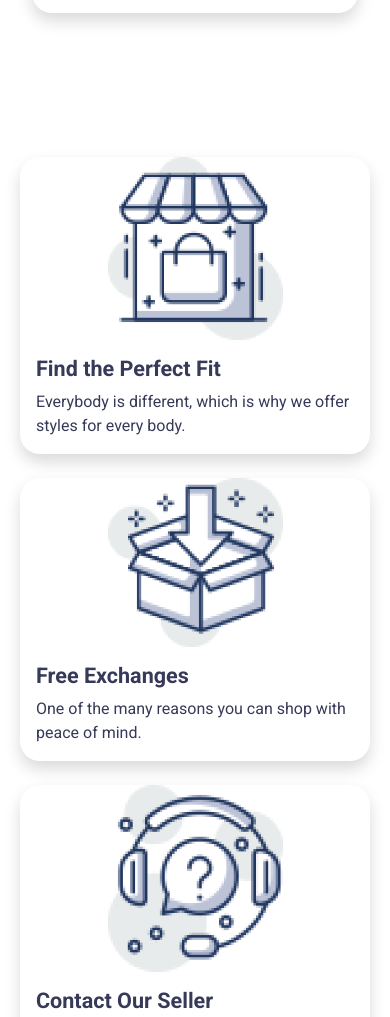
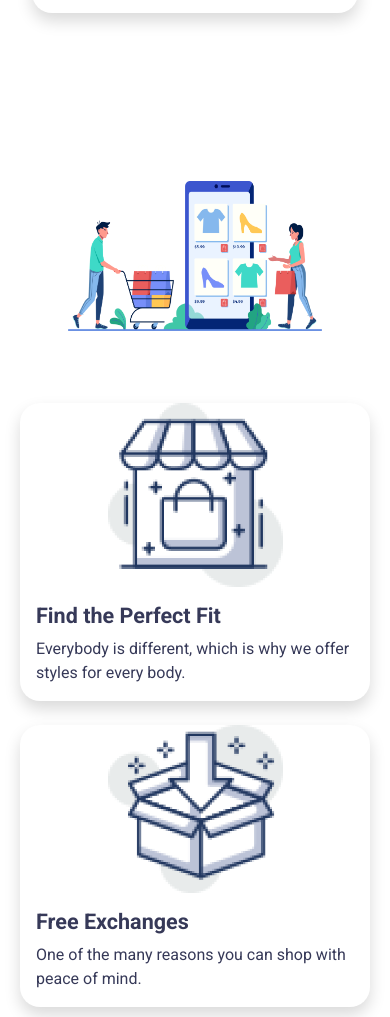
Before and after one commit to devnoman01/Ecommerce-Site-Bootstrap, a plain HTML site: page index.html in a window 390 px wide. Shown: the part 4364-5381 px from the top of the page. Drawn offline with Linux system fonts and the light colour scheme.

Commit message:
Responsive view order change complete

```diff
--- a/css/style.css
+++ b/css/style.css
@@ -75,4 +75,10 @@ header{
         text-align: center;
         font-size: 3rem;
     }
+    .footer-img{
+        order: 1;
+    }
+    .footer-card{
+        order: 2;
+    }
 }
```
